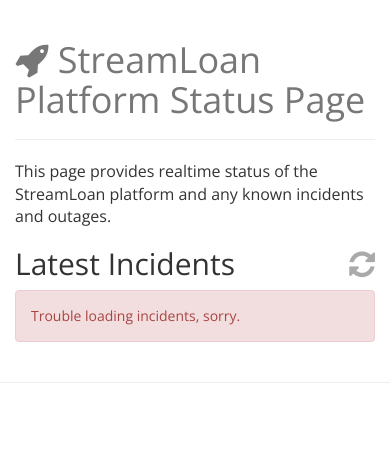
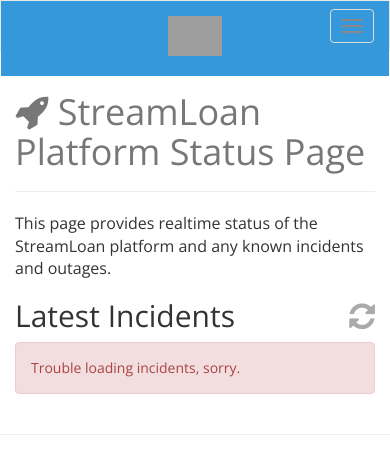
Before and after one commit to StreamLoan/streamloan.github.io, a plain HTML site: page index.html in a window 390 px wide. Drawn offline with nearby package versions, Linux system fonts and the light colour scheme; no server answers; grey boxes are pictures that could not be loaded.

Commit message:
added some styling

```diff
--- a/index.html
+++ b/index.html
@@ -23,7 +23,23 @@
     </head>
 
     <body>
-
+      <nav class="navbar navbar-default" role="navigation">
+          <!-- Brand and toggle get grouped for better mobile display -->
+          <div class="navbar-header">
+            <button type="button" class="navbar-toggle" data-toggle="collapse" data-target="#navbar-collapse-1">
+              <span class="sr-only">Toggle navigation</span>
+              <span class="icon-bar"></span>
+              <span class="icon-bar"></span>
+              <span class="icon-bar"></span>
+            </button>
+          </div>
+          <a class="navbar-brand" href="https://streamloan.io">
+            <img alt="Streamloan" src="https://app.streamloan.io/static/img/SLApp-Primary-White.svg">
+          </a>
+          <!-- Collect the nav links, forms, and other content for toggling -->
+          <div class="collapse navbar-collapse" id="navbar-collapse-1">
+          </div><!-- /.navbar-collapse -->
+      </nav>
         <div class="container">
 
             <div class="row">
--- a/styles.css
+++ b/styles.css
@@ -1,7 +1,6 @@
 
 body{
     font-family: Open Sans, Helvetica, Sans Serif;
-    padding-top:20px;
 }
 
 .green{
@@ -31,3 +30,24 @@
     margin-top:20px;
     margin-bottom:20px;
 }
+.navbar-brand {
+    position: absolute;
+    width: 100%;
+    left: 0;
+    top: 0;
+    text-align: center;
+    margin: auto;
+    background-color: #3498db;
+    height: 75px;
+}
+.navbar-brand>img  {
+    height: 40px;
+    margin: 0 auto;
+    display: block;
+}
+.navbar-toggle {
+    z-index:3;
+}
+body{
+    padding-top: 0px;
+}
```
